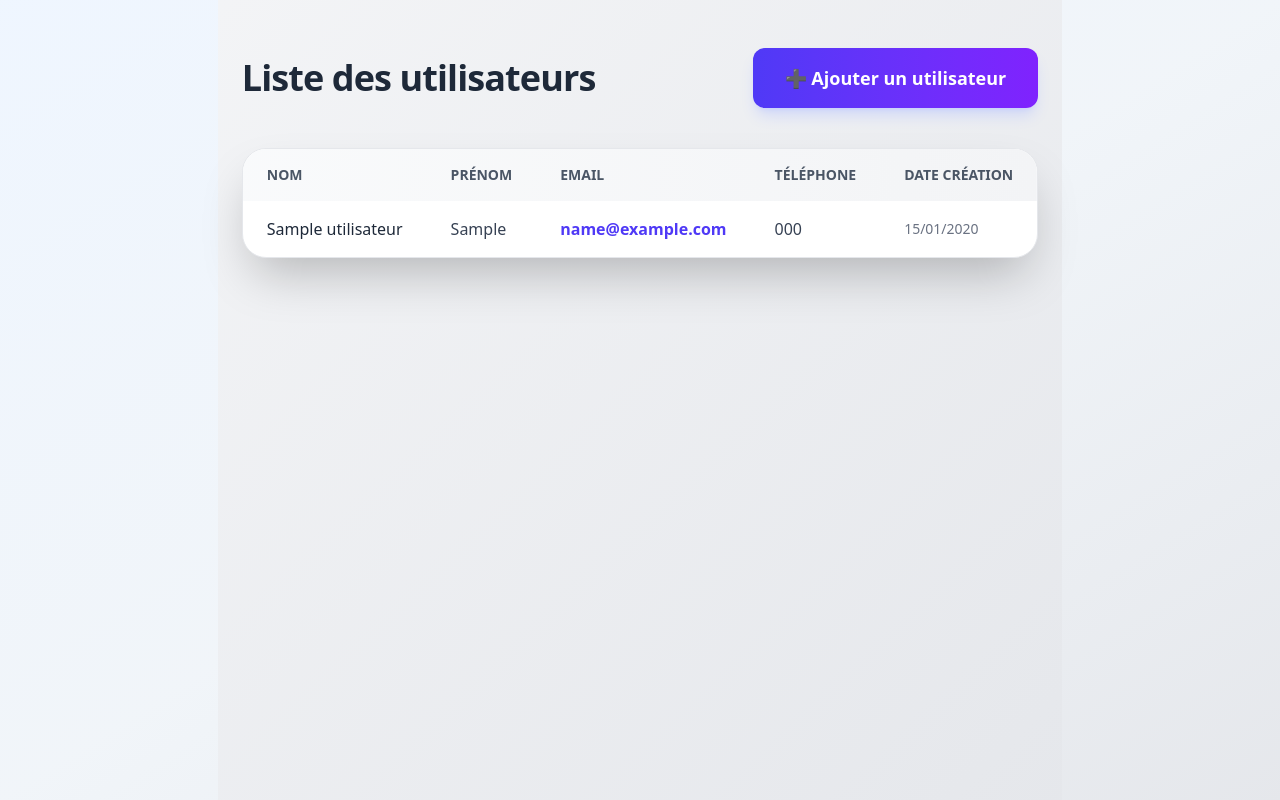
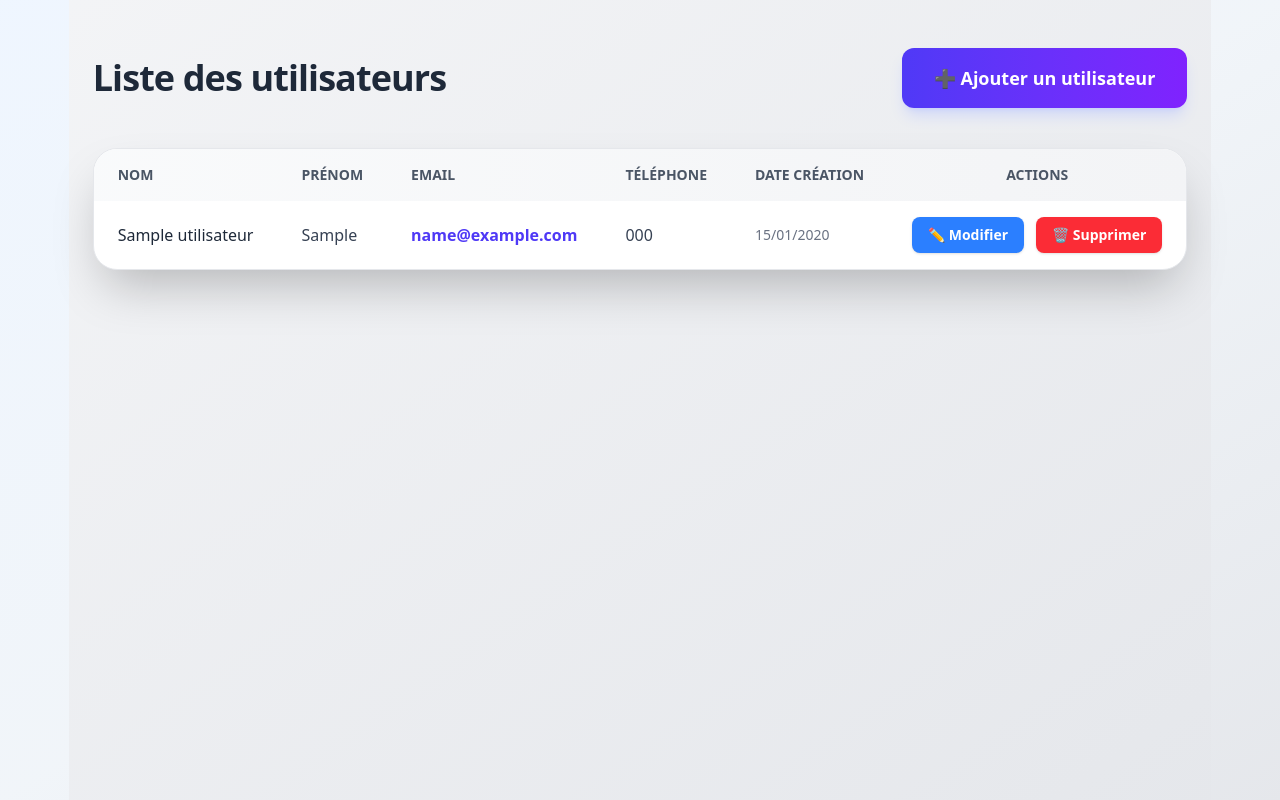
Before and after one commit to Frederic-Kouassi/blogArticle, a Django app: page /users/ in a window 1280 px wide. Run offline with Django 5.2, Linux system fonts and the light colour scheme; tables that the repository leaves empty hold one stand-in row (values such as "Sample post"); style sheets or scripts are compiled from the project's sources; some libraries are stand-ins or nearby versions.

Commit message:
voici tout le projet

```diff
--- a/Mini_projet/Mini_projet/urls.py
+++ b/Mini_projet/Mini_projet/urls.py
@@ -15,7 +15,9 @@
     path('modifier/<int:id>/', modifier_article, name='modifier'),
     path('user', create_users, name="user"),
     path("users/", liste_user, name="users"),
-      path("login/", connexion, name="login"),
+    path('suppresion/<int:id>/', user_delete, name='user_delete'),
+      path("update_user/<int:id>", user_update, name="update_user"),
+
 
 ]
 
--- a/Mini_projet/blog/templates/blog/affiche.html
+++ b/Mini_projet/blog/templates/blog/affiche.html
@@ -31,7 +31,7 @@
 
             {% else %}
 
-                <a href="{% url 'login' %}"
+                <a href=""
                    class="px-5 py-2 rounded-full
                           border border-indigo-600 text-indigo-600
                           font-semibold
--- a/Mini_projet/blog/templates/blog/user.html
+++ b/Mini_projet/blog/templates/blog/user.html
@@ -3,18 +3,14 @@
 
 {% block content %}
 
-
 <div class="min-h-screen bg-gradient-to-br from-gray-100 to-gray-200 py-12">
 
     <div class="max-w-7xl mx-auto px-6">
 
-
         <div class="flex flex-col md:flex-row md:items-center md:justify-between gap-6 mb-10">
-
             <h1 class="text-4xl font-extrabold text-gray-800 tracking-tight">
                 Liste des utilisateurs
             </h1>
-
 
             <a href="{% url 'user' %}"
                class="inline-flex items-center justify-center
@@ -28,30 +24,23 @@
                       transition-all duration-300">
                 ➕ Ajouter un utilisateur
             </a>
-
         </div>
 
         <div class="bg-white rounded-3xl shadow-2xl overflow-hidden border border-gray-200">
-
 
             <table class="w-full border-collapse">
 
                 <thead class="bg-gradient-to-r from-gray-50 to-gray-100">
                     <tr>
-                        <th class="px-6 py-4 text-left text-gray-600 font-semibold uppercase text-sm">
-                            Nom
-                        </th>
-                        <th class="px-6 py-4 text-left text-gray-600 font-semibold uppercase text-sm">
-                            Prénom
-                        </th>
-                        <th class="px-6 py-4 text-left text-gray-600 font-semibold uppercase text-sm">
-                            Email
-                        </th>
-                        <th class="px-6 py-4 text-left text-gray-600 font-semibold uppercase text-sm">
-                            Téléphone
-                        </th>
-                        <th class="px-6 py-4 text-left text-gray-600 font-semibold uppercase text-sm">
-                            Date création
+                        <th class="px-6 py-4 text-left text-gray-600 font-semibold uppercase text-sm">Nom</th>
+                        <th class="px-6 py-4 text-left text-gray-600 font-semibold uppercase text-sm">Prénom</th>
+                        <th class="px-6 py-4 text-left text-gray-600 font-semibold uppercase text-sm">Email</th>
+                        <th class="px-6 py-4 text-left text-gray-600 font-semibold uppercase text-sm">Téléphone</th>
+                        <th class="px-6 py-4 text-left text-gray-600 font-semibold uppercase text-sm">Date création</th>
+
+                        <!-- 🔥 Nouvelle colonne -->
+                        <th class="px-6 py-4 text-center text-gray-600 font-semibold uppercase text-sm">
+                            Actions
                         </th>
                     </tr>
                 </thead>
@@ -61,30 +50,47 @@
                     {% for user in users %}
                     <tr class="hover:bg-indigo-50 transition duration-200">
 
-                        <td class="px-6 py-4 font-medium text-gray-800">
-                            {{ user.nom }}
+                        <td class="px-6 py-4 font-medium text-gray-800">{{ user.nom }}</td>
+                        <td class="px-6 py-4 text-gray-700">{{ user.prenom }}</td>
+                        <td class="px-6 py-4 text-indigo-600 font-semibold">{{ user.email }}</td>
+                        <td class="px-6 py-4 text-gray-700">{{ user.telephone|default:"—" }}</td>
+                        <td class="px-6 py-4 text-gray-500 text-sm">
+                            {{ user.date_creation|date:"d/m/Y" }}
                         </td>
 
-                        <td class="px-6 py-4 text-gray-700">
-                            {{ user.prenom }}
-                        </td>
 
-                        <td class="px-6 py-4 text-indigo-600 font-semibold">
-                            {{ user.email }}
-                        </td>
+                        <td class="px-6 py-4">
+                            <div class="flex items-center justify-center gap-3">
 
-                        <td class="px-6 py-4 text-gray-700">
-                            {{ user.telephone|default:"—" }}
-                        </td>
 
-                        <td class="px-6 py-4 text-gray-500 text-sm">
-                            {{ user.date_creation|date:"d/m/Y" }}
+                                <a href="{% url 'update_user' user.id %}"
+                                   class="px-4 py-2 rounded-lg
+                                          bg-blue-500 text-white text-sm font-semibold
+                                          hover:bg-blue-600
+                                          transition shadow">
+                                    ✏️ Modifier
+                                </a>
+
+
+                                <form action="{% url 'user_delete' user.id %}" method="post"
+                                      onsubmit="return confirm('Voulez-vous vraiment supprimer cet utilisateur ?');">
+                                    {% csrf_token %}
+                                    <button type="submit"
+                                            class="px-4 py-2 rounded-lg
+                                                   bg-red-500 text-white text-sm font-semibold
+                                                   hover:bg-red-600
+                                                   transition shadow">
+                                        🗑️ Supprimer
+                                    </button>
+                                </form>
+
+                            </div>
                         </td>
 
                     </tr>
                     {% empty %}
                     <tr>
-                        <td colspan="5" class="py-16 text-center text-gray-500 text-lg">
+                        <td colspan="6" class="py-16 text-center text-gray-500 text-lg">
                             Aucun utilisateur trouvé
                         </td>
                     </tr>
--- a/Mini_projet/blog/views.py
+++ b/Mini_projet/blog/views.py
@@ -108,36 +108,27 @@
         "users": users
     })
 
+def user_delete(request, id):
+    user = get_object_or_404(Utilisateurs, id=id)
+    user.delete()
+    return redirect('users')
 
 
 
 
 
 
-def connexion(request):
-    error = None
+def user_update(request, id):
+    user = get_object_or_404(Utilisateurs, id=id)
 
     if request.method == "POST":
-        email = request.POST.get("email")
-        password = request.POST.get("password")
+        user.nom = request.POST.get("nom")
+        user.prenom = request.POST.get("prenom")
+        user.email = request.POST.get("email")
+        user.telephone = request.POST.get("telephone")
+        user.adresse = request.POST.get("adresse")
+        user.save()
 
-        try:
-            user = Utilisateurs.objects.get(email=email)
+        return redirect("users")
 
-            if user.check_password(password):
-
-                request.session["user_id"] = user.id
-                request.session["user_name"] = f"{user.prenom} {user.nom}"
-                return redirect("articles")
-            else:
-                error = "Mot de passe incorrect"
-
-        except Utilisateurs.DoesNotExist:
-            error = "Utilisateur introuvable"
-
-    return render(request, "blog/connexion.html")
-
-
-def logout_view(request):
-    request.session.flush()
-    return redirect("login")
+    return render(request, "blog/update_user.html", {"user": user})
```
Also changed, not shown: Mini_projet/blog/templates/blog/update_user.html (added, +78 -0 lines).
